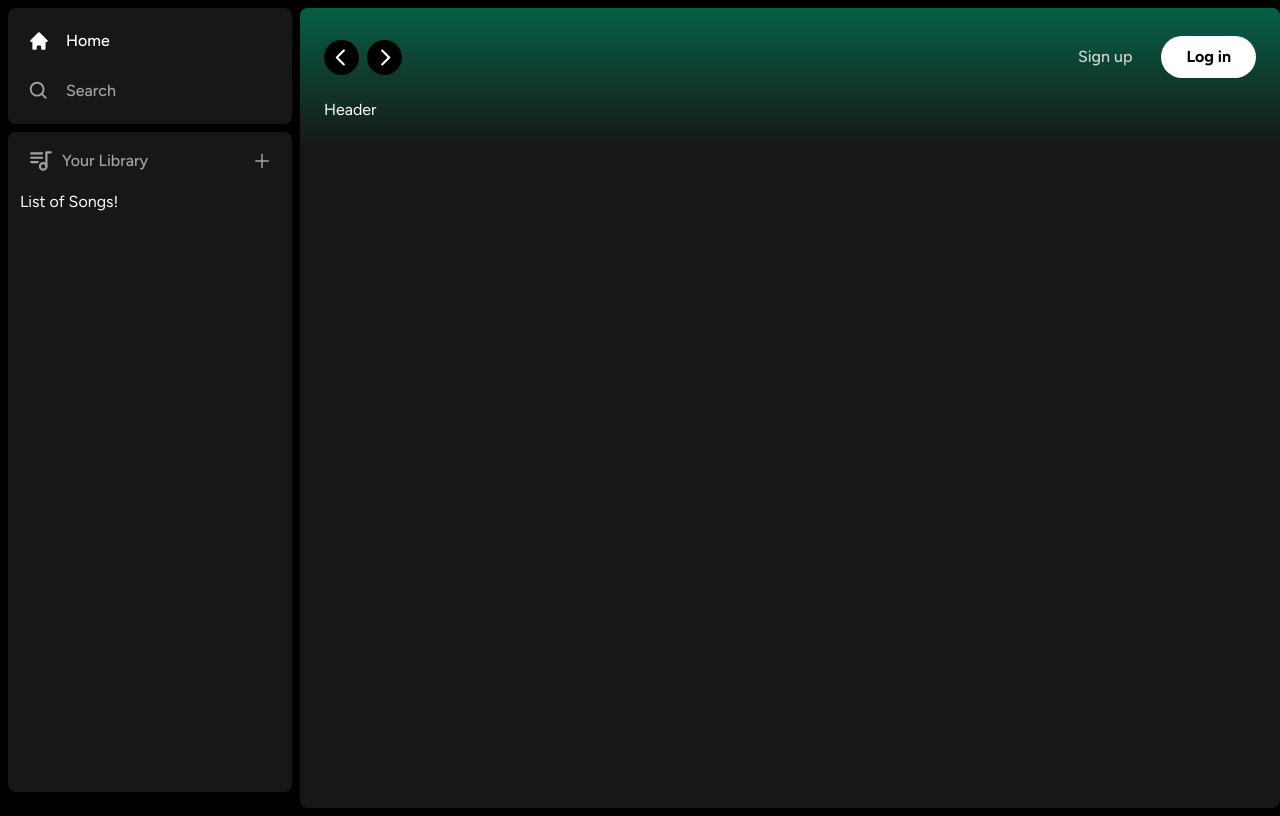
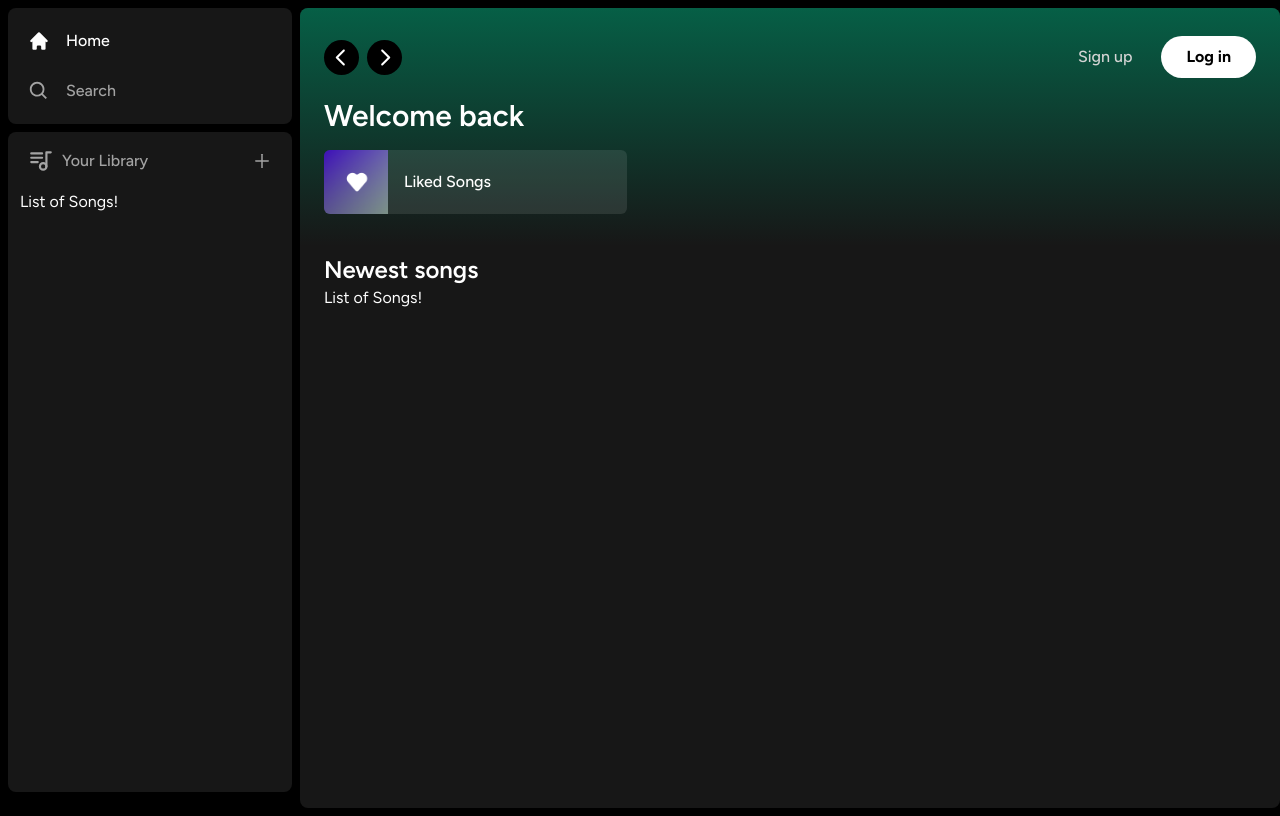
Before and after one commit to samarjit-singh/spotify-clone, a Next.js app: page / in a window 1280 px wide. Built offline with nearby package versions, Linux system fonts and the light colour scheme.

Commit message:
added lited song component and made provision for list of new songs

```diff
--- a/app/(site)/page.tsx
+++ b/app/(site)/page.tsx
@@ -1,9 +1,27 @@
 import Header from "@/components/Header";
+import ListItem from "@/components/ListItem";
 
 export default function Home() {
   return (
     <div className="bg-neutral-900 rounded-lg h-screen w-full overflow-hidden overflow-y-auto">
-      <Header>Header</Header>
+      <Header>
+        <div className="mb-2">
+          <h1 className="text-white text-3xl font-semibold">Welcome back</h1>
+          <div className="grid gr-cols-1 sm:grid-cols-3 2xl:grid-cols-4 gap-3 mt-4">
+            <ListItem
+              href="liked"
+              name="Liked Songs"
+              image="/images/liked.png"
+            />
+          </div>
+        </div>
+      </Header>
+      <div className="mt-2 mb-7 px-6">
+        <div className="flex justify-between items-center">
+          <h1 className="text-white text-2xl font-semibold">Newest songs</h1>
+        </div>
+        <div>List of Songs!</div>
+      </div>
     </div>
   );
 }
--- /dev/null
+++ b/components/ListItem.tsx
@@ -0,0 +1,38 @@
+"use client";
+
+import { useRouter } from "next/navigation";
+import Image from "next/image";
+import { FaPlay } from "react-icons/fa";
+
+interface ListItemProps {
+  image: string;
+  name: string;
+  href: string;
+}
+
+const ListItem: React.FC<ListItemProps> = ({ image, name, href }) => {
+  const router = useRouter();
+
+  const onClick = () => {
+    // Add authentication before push
+    router.push(href);
+  };
+
+  return (
+    //we add group className to the parent element and like it with the child element
+    <button
+      onClick={onClick}
+      className="relative group flex items-center rounded-md overflow-hidden gap-x-4 bg-neutral-100/10 cursor-pointer hover:bg-neutral-100/20 transition pr-4"
+    >
+      <div className="relative min-h-[64px] min-w-[64px]">
+        <Image className="object-cover" fill src={image} alt="Image" />
+      </div>
+      <p className="font-medium truncate py-5">{name}</p>
+      <div className="absolute transition opacity-0 rounded-full flex items-center justify-center bg-green-500 p-4 drop-shadow-md right-5 group-hover:opacity-100 hover:scale-110">
+        <FaPlay className="text-black" />
+      </div>
+    </button>
+  );
+};
+
+export default ListItem;
```
Also changed, not shown: public/images/liked.png (added).
